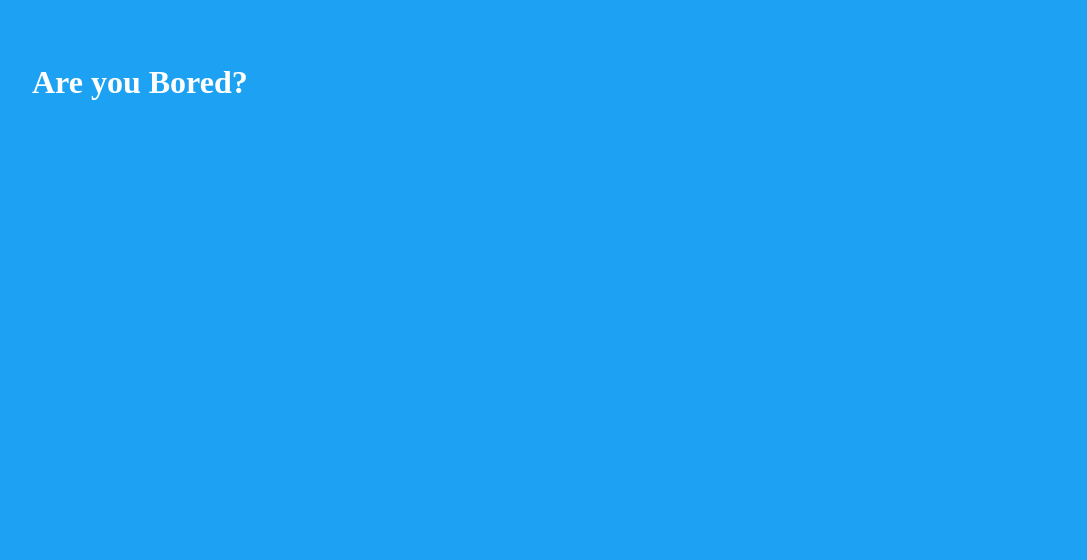
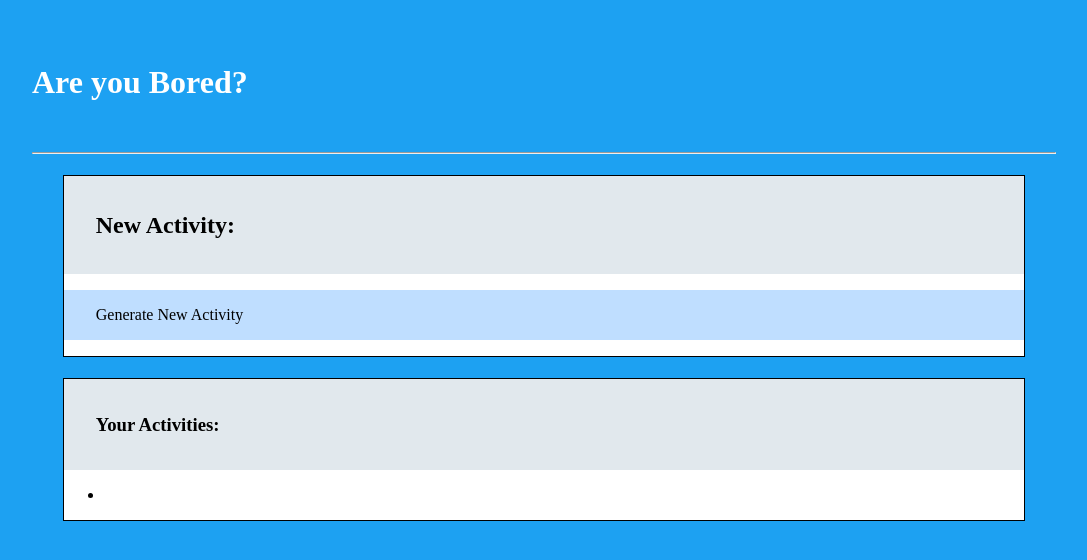
Before and after one commit to biancancanal/Activities-App, a plain HTML site: page index.html in a window 1280 px wide. Shown: the whole page, without its empty margins (96-1183 px from the left). Drawn offline with Linux system fonts and the light colour scheme; no server answers.

Commit message:
Generate New Activity Function

```diff
--- a/index.html
+++ b/index.html
@@ -10,5 +10,21 @@
         <header>
             <h1>Are you Bored?</h1>
         </header>
+        <hr>
+        <article class="media-post">
+            <header>
+                <h2> <span>New Activity:</span></h2>
+            </header>
+            <p id="new activity"> Generate New Activity</p>
+
+        </article>
+        <article class="media-post">
+            <header>
+                <h3> <span>Your Activities:</span></h3>
+            </header>
+            <ul >
+                <li></li>
+            </ul>
+        </article>
     </body>
 </html>
--- a/src/index.js
+++ b/src/index.js
@@ -7,5 +7,7 @@ function newActivity() {
     .then(res => res.json())
     .then(data => {
         console.log(data)
+        let p = document.getElementById("new activity")
+        p.innerHTML = data.activity
     })
 }
```
